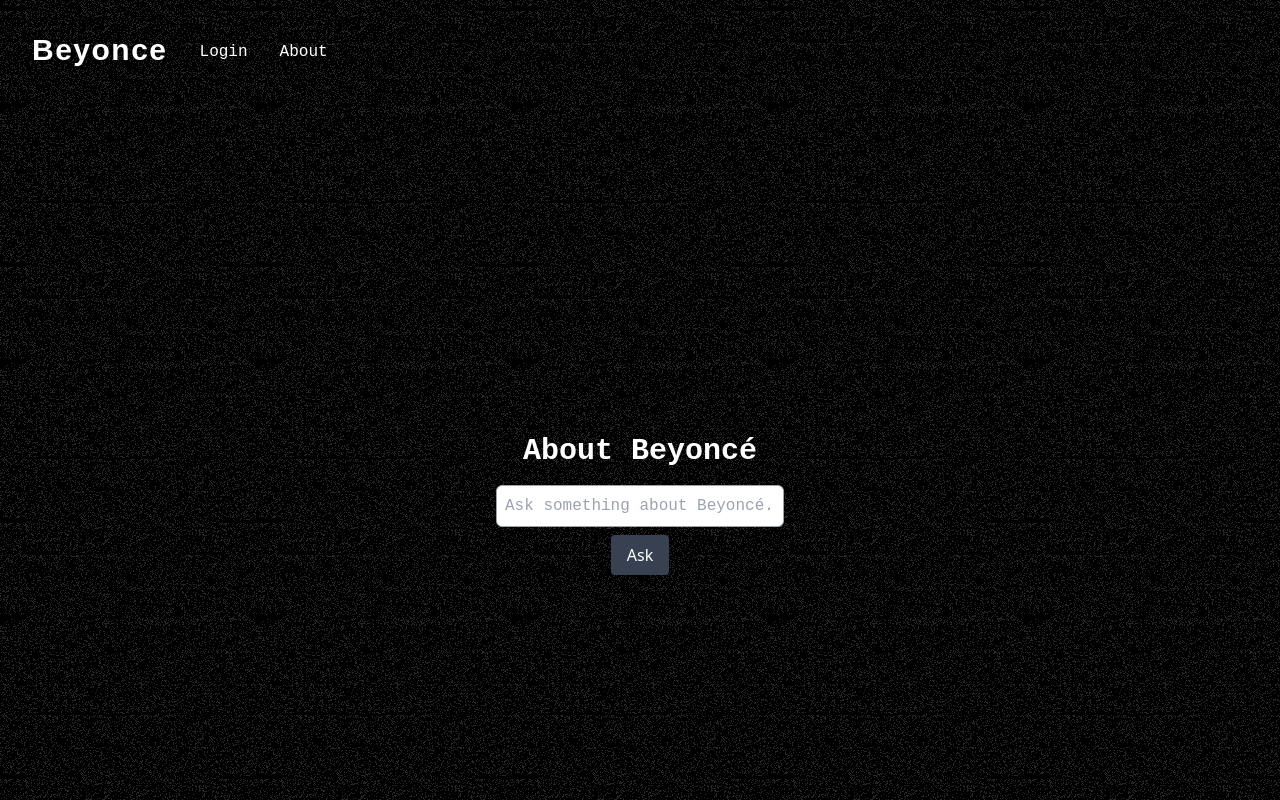
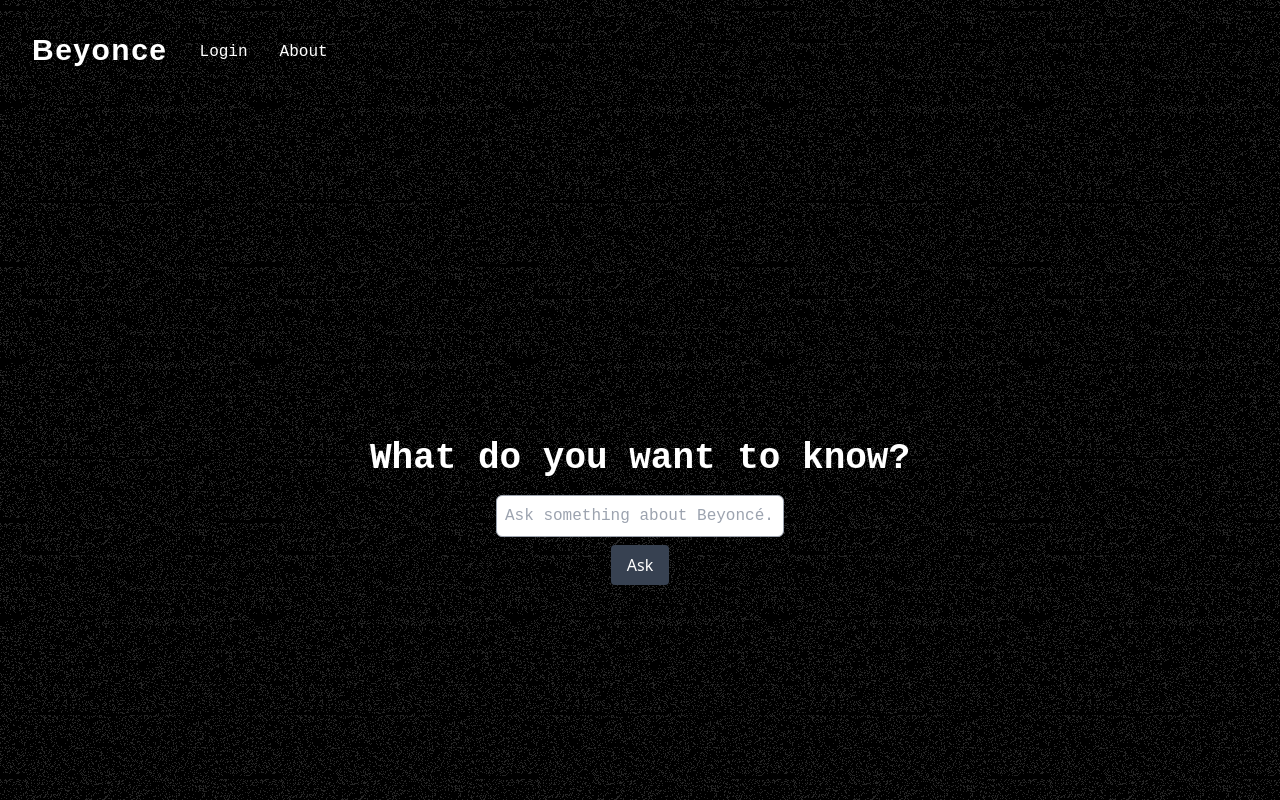
Before and after one commit to EvelynDelCarmen/final-project-evelyn-hamdi, a React (Vite) app in the folder frontend/: page /about in a window 1280 px wide. Shown: the top 800 px of the page. Built offline with nearby package versions, Linux system fonts and the light colour scheme; no server answers.

Commit message:
added more small design pieces

```diff
--- a/frontend/src/components/ImageGallery.jsx
+++ b/frontend/src/components/ImageGallery.jsx
@@ -86,13 +86,24 @@
         <div>
             <Header />
 
-            <div className="image-grid flex overflow-x-auto p-4 bg-black text-white space-x-4">
+            {/* <div className="image-grid flex overflow-x-auto p-4 bg-black text-white space-x-4">
                 {images.map((image) => (
                     <div key={image.public_id} className="image-container flex-shrink-0 overflow-hidden mb-4">
                         <img src={image.url} alt="Gallery" className="h-screen w-full object-cover" />
                     </div>
                 ))}
+            </div> */}
+
+            <div className="image-grid flex overflow-x-auto p-4 bg-black text-white space-x-4">
+                {images.map((image) => (
+                    <div key={image.public_id} className="image-container flex-shrink-0 overflow-hidden mb-4 flex justify-center items-center">
+                        <img src={image.url} alt="Gallery" className="h-64 sm:h-96 md:h-screen object-contain" />
+                    </div>
+                ))}
             </div>
+
+
+
         </div>
 
     );
--- a/frontend/src/pages/About.jsx
+++ b/frontend/src/pages/About.jsx
@@ -42,8 +42,8 @@
                 }}
             />
             <Header />
-            <div className="min-h-screen flex flex-col justify-center items-center">
-                <h1 className="text-3xl font-bold mb-4 font-plex-mono">About Beyoncé</h1>
+            <div className="min-h-screen flex flex-col justify-start md:justify-center items-center pt-4">
+                <h1 className="text-xl sm:text-2xl md:text-3xl lg:text-4xl font-bold mb-4 font-plex-mono">What do you want to know?</h1>
                 <form onSubmit={handleSubmit} className="flex flex-col items-center">
                     <input
                         type="text"
@@ -59,9 +59,8 @@
                     >
                         {isLoading ? 'Asking...' : 'Ask'}
                     </button>
-
                 </form>
-                {answer && <p className="mt-4 font-plex-mono">{answer}</p>}
+                {answer && <p className="mt-4 font-plex-mono max-w-md mx-auto text-center px-4">{answer}</p>}
             </div>
 
         </div>
```
